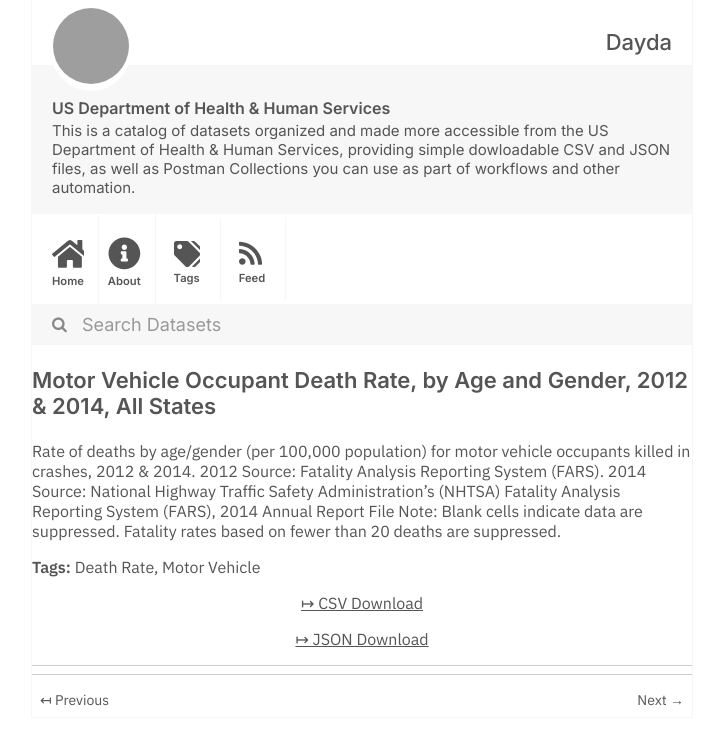
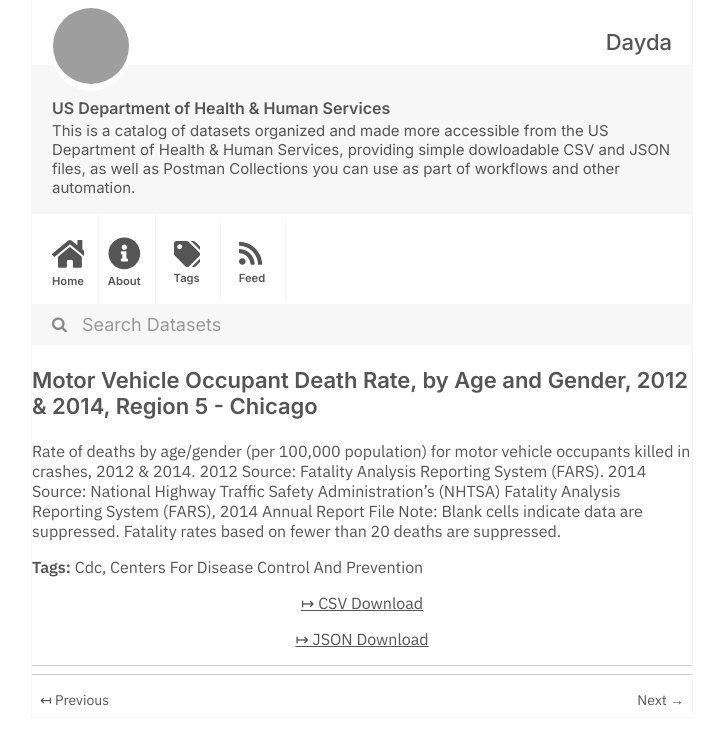
Before and after one commit to dayda-entities/us-department-of-health-and-human-services, a Jekyll site: the page built from _posts/2020-11-10-motor-vehicle-occupant-death-r.md, in a window 1280 px wide, cut to the strip 0-745 px from the top of the page. Shown: the whole strip, without its empty margins (278-998 px from the left). Built offline with Jekyll 4.4.1, drawn with Linux system fonts in a browser that asks for light colours; grey boxes are pictures that could not be loaded.

Commit message:
Publish Data

```diff
--- a/_posts/2020-11-10-motor-vehicle-occupant-death-r.md
+++ b/_posts/2020-11-10-motor-vehicle-occupant-death-r.md
@@ -1,15 +1,17 @@
 ---
-title: 'Motor Vehicle Occupant Death Rate, by Age and Gender, 2012 & 2014, All States'
-created: '2020-11-10T16:18:36.709426'
-modified: '2021-04-06T03:28:41.582278'
+title: >-
+  Motor Vehicle Occupant Death Rate, by Age and Gender, 2012 & 2014, Region 5 -
+  Chicago
+created: '2020-11-10T16:18:36.090160'
+modified: '2021-04-17T02:30:30.907807'
 state: active
 type: dataset
 tags:
-  - Death Rate
-  - Motor Vehicle
+  - Cdc
+  - Centers For Disease Control And Prevention
 groups: []
-csv_url: 'https://data.cdc.gov/api/views/rqg5-mkef/rows.csv?accessType=DOWNLOAD'
-json_url: 'https://data.cdc.gov/api/views/rqg5-mkef/rows.json?accessType=DOWNLOAD'
+csv_url: 'https://data.cdc.gov/api/views/6i2x-3kw3/rows.csv?accessType=DOWNLOAD'
+json_url: 'https://data.cdc.gov/api/views/6i2x-3kw3/rows.json?accessType=DOWNLOAD'
 layout: post
 
 ---
```
